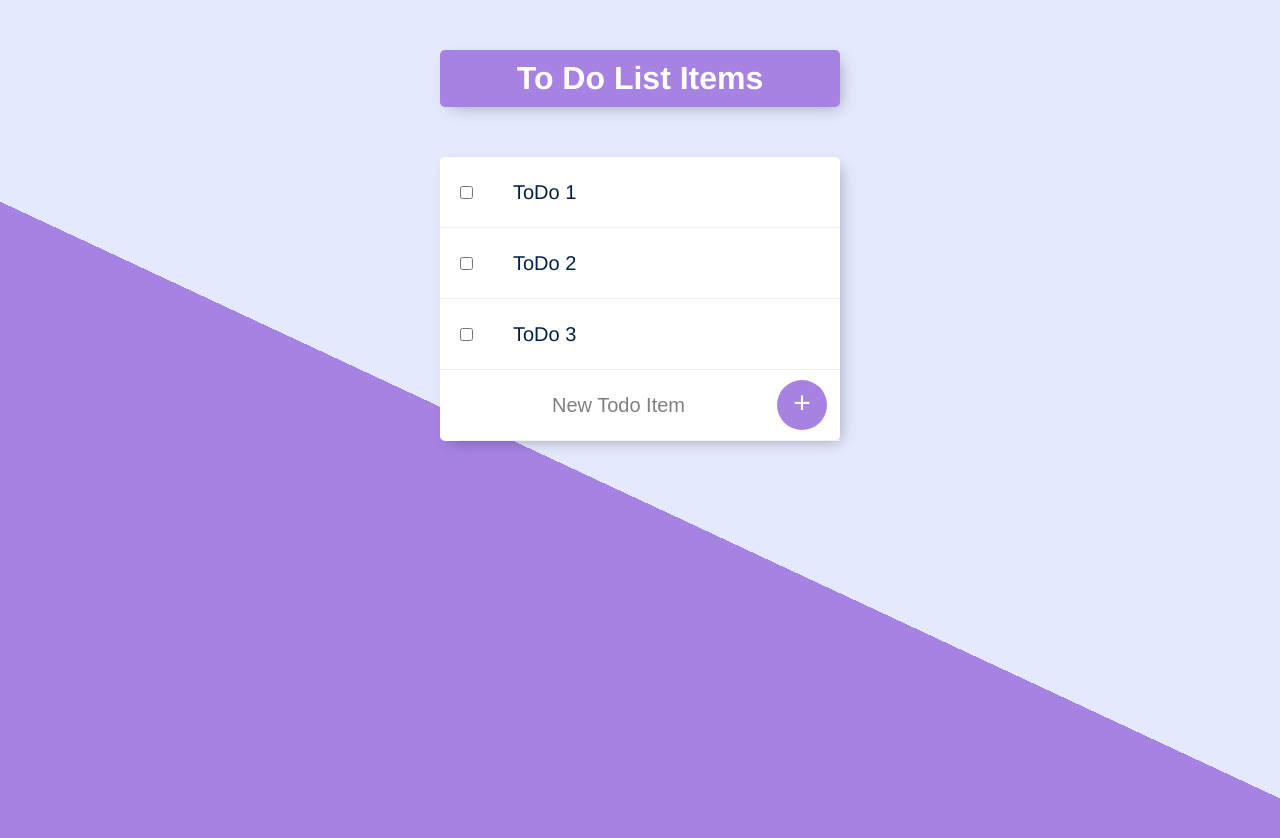
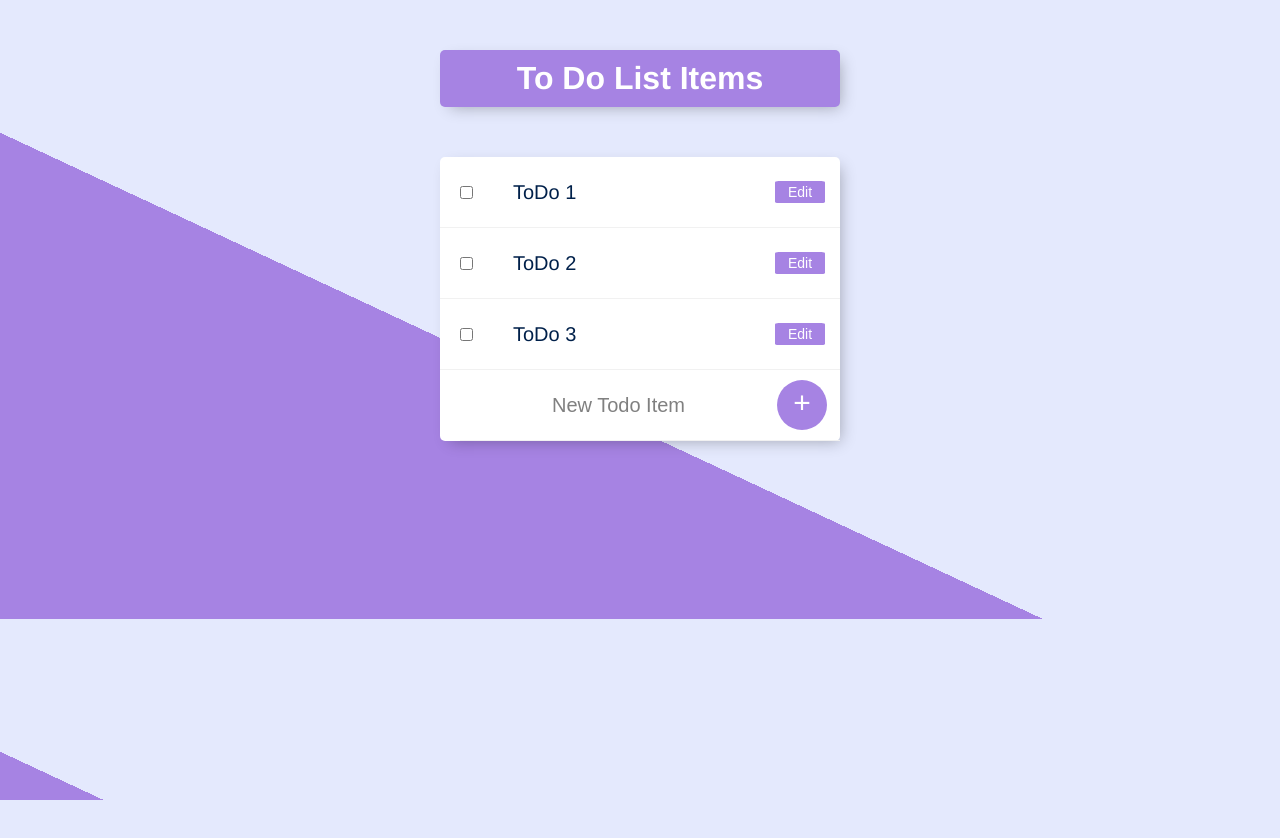
Before and after one commit to imuqeetchaudhary/todolist, a React (Create React App) app: page / in a window 1280 px wide. Shown: the top 838 px of the page. After the commit the page ends 800 px from the top, so only its background shows below. Built offline with nearby package versions, Linux system fonts and the light colour scheme.

Commit message:
added button for edit item with css

```diff
--- a/src/components/List.jsx
+++ b/src/components/List.jsx
@@ -1,4 +1,5 @@
 import React from "react";
+import Button from "./Button";
 
 const List = ({ todos, handleDeleteClick }) => {
   return (
@@ -7,6 +8,7 @@ const List = ({ todos, handleDeleteClick }) => {
         <div className="item" key={todo.id}>
           <input id={todo.id} onClick={handleDeleteClick} type="checkbox" />
           <p>{todo.title}</p>
+          <Button className={"edit"}>Edit</Button>
         </div>
       ))}
     </div>
--- a/src/index.css
+++ b/src/index.css
@@ -1,7 +1,7 @@
 html {
   background-color: #E4E9FD;
-  background-image: -webkit-linear-gradient(65deg, #A683E3 50%, #E4E9FD 50%);
-  min-height: 1000px;
+  background-image: -webkit-linear-gradient(65deg, #A683E3 40%, #E4E9FD 40%);
+  min-height: 619px;
   font-family: 'helvetica neue';
 }
 
@@ -28,6 +28,10 @@ h1 {
   min-height: 70px;
   align-items: center;
   border-bottom: 1px solid #f1f1f1;
+}
+
+.item p {
+  flex-grow: 1;
 }
 
 p {
@@ -84,3 +88,16 @@ input[type="text"]:focus {
   padding-bottom: 6px;
   border-width: 0;
 }
+
+.edit {
+  background-color: #A683E3;
+  border-color: transparent;
+  width: 50px;
+  min-height: 20px;
+  border-radius: 7%;
+  color: #fff;
+  font-size: 14px;
+  align-content: right;
+  right: 0;
+  margin-right: 15px;
+}
```
